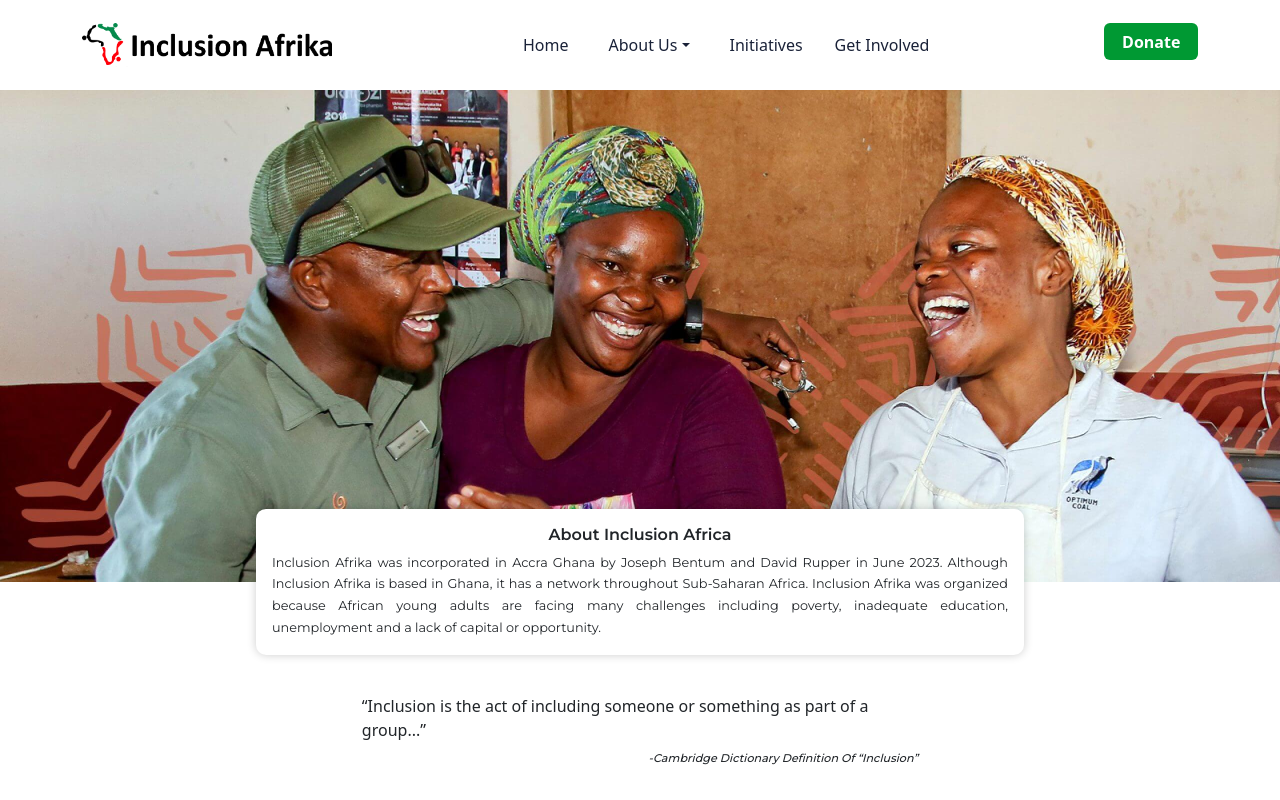
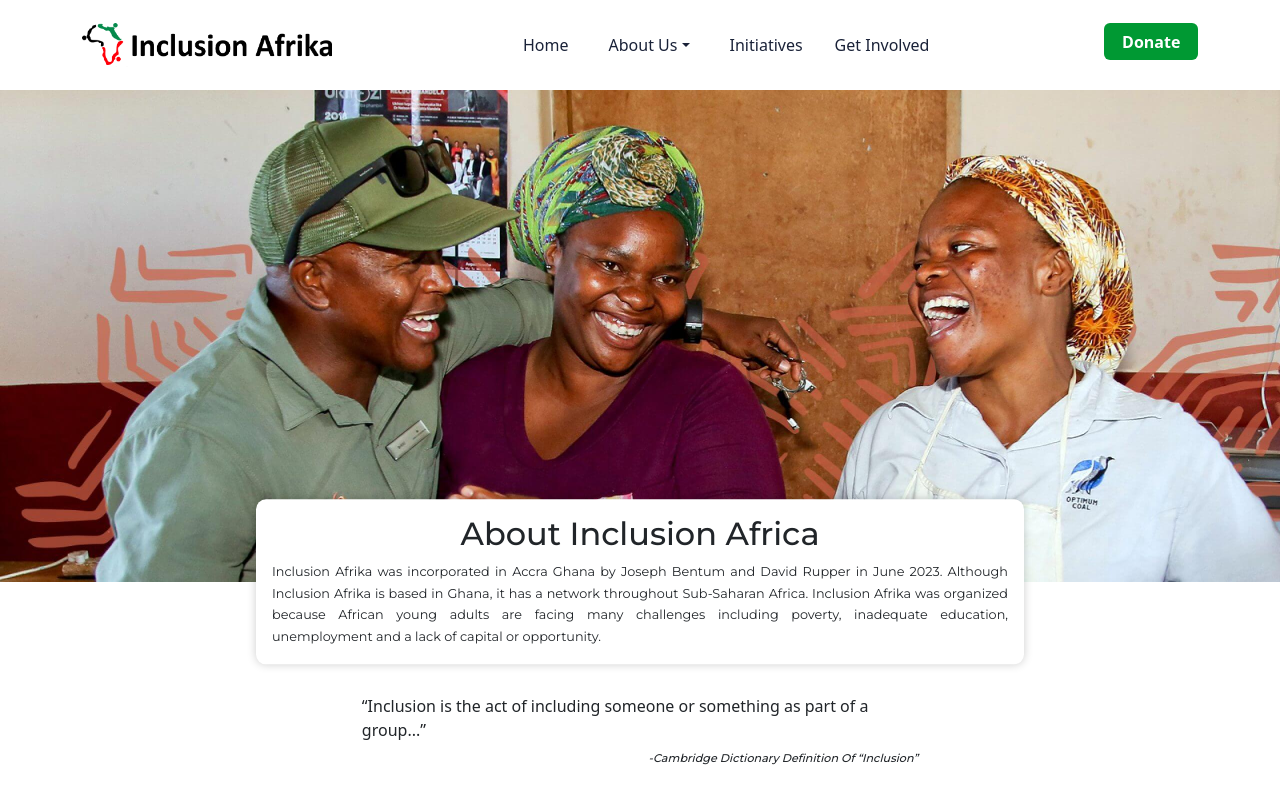
Before and after one commit to DevaWinner/afrika, a React (Vite) app: page /organization in a window 1280 px wide. Shown: the top 800 px of the page. Built offline with nearby package versions, Linux system fonts and the light colour scheme.

Commit message:
Update AboutHero and ContactForm components

```diff
--- a/src/components/AboutHero.jsx
+++ b/src/components/AboutHero.jsx
@@ -7,7 +7,7 @@ const AboutHero = () => {
 			<section className="about-hero">
 				<img src="/assets/about-hero-scaled.jpg" alt="About Hero Image" className="img-fluid" />
 				<div className="about-hero-text">
-					<h1>About Inclusion Africa</h1>
+					<h2>About Inclusion Africa</h2>
 					<p>
 						Inclusion Afrika was incorporated in Accra Ghana by Joseph Bentum
 						and David Rupper in June 2023. Although Inclusion Afrika is based in
--- a/src/components/ContactForm.jsx
+++ b/src/components/ContactForm.jsx
@@ -155,7 +155,7 @@ const ContactForm = () => {
 							<ul className="address-items">
 								<li>
 									<i className="fa-solid fa-map-location"></i>
-									<p>123 Main Street, Cityville, Anytown, USA</p>
+									<p>We are available in Accra, Ghana and Utah, USA.</p>
 								</li>
 								<li>
 									<i className="fa-solid fa-phone"></i>
```
